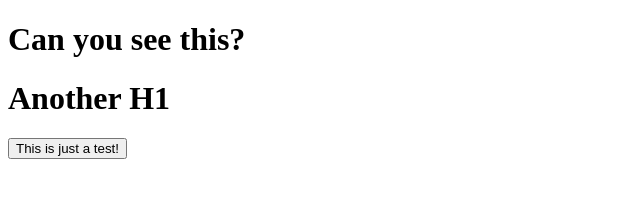
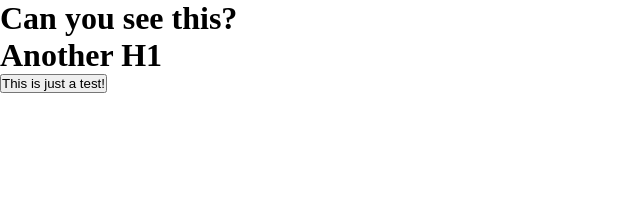
Before and after one commit to KnXper7/804_hacks_real-ai-ze, a website: page www/index.html in a window 1280 px wide. Shown: the whole page, without its empty margins (0-640 px from the left). Drawn offline with Linux system fonts and the light colour scheme.

Commit message:
Add base files

```diff
--- a/www/index.html
+++ b/www/index.html
@@ -3,7 +3,8 @@
 <head>
     <meta charset="UTF-8">
     <meta name="viewport" content="width=device-width, initial-scale=1.0">
-    <title>TestApp</title>
+    <link rel="stylesheet" href="style.css">
+    <title>2026 804 Hacks Project | Real-AI-ze</title>
 </head>
 <body>
     <h1>Can you see this?</h1>
--- /dev/null
+++ b/www/style.css
@@ -0,0 +1,10 @@
+* {
+    margin: 0;
+    padding: 0;
+    box-sizing: border-box;
+}
+
+html, body {
+    scroll-behavior: smooth;
+    scroll-padding-top: 50px;
+}
```
Also changed, not shown: www/script.js (added), 2 other files.
